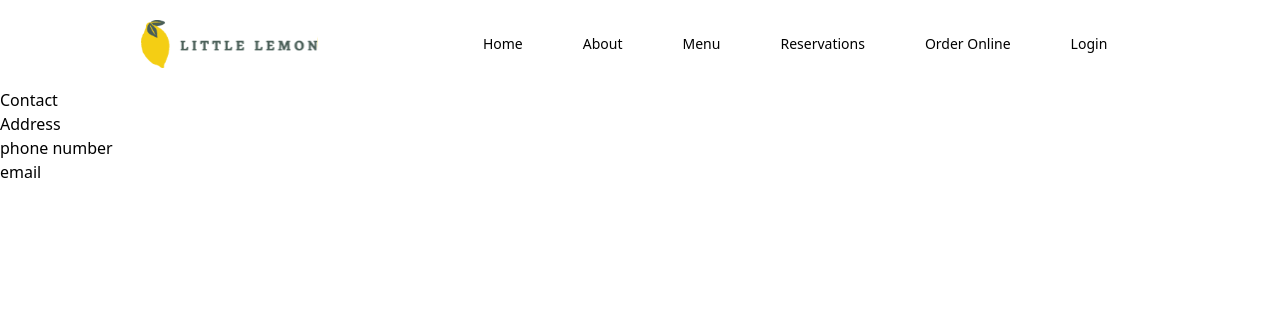
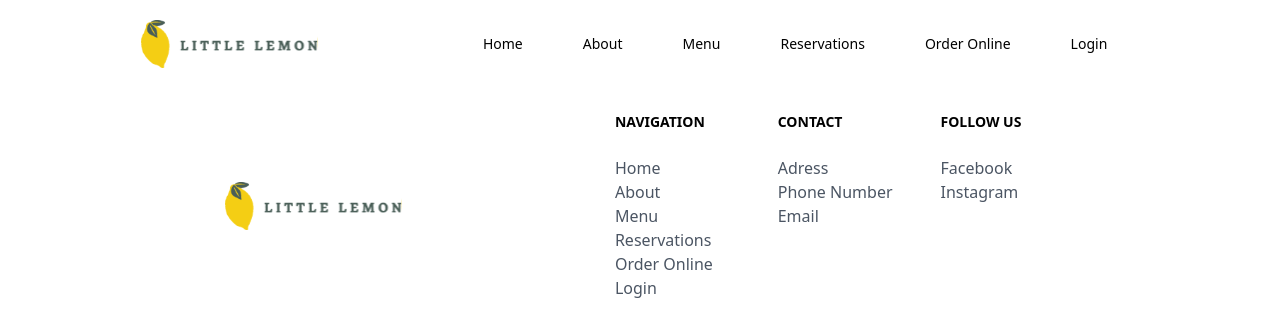
Before and after one commit to iAMSagar44/capstoneproject, a React (Create React App) app: page / in a window 1280 px wide. Shown: the top 336 px of the page. Built offline with nearby package versions, Linux system fonts and the light colour scheme.

Commit message:
Style Footer component

```diff
--- a/src/components/Footer.js
+++ b/src/components/Footer.js
@@ -1,15 +1,67 @@
 import React from "react";
+import logo from '../assets/Logo.svg'
 
 const Footer = () => {
-    return(
-        <footer>
-            <h5>Contact</h5>
-            <ul>
-                <li>Address</li>
-                <li>phone number</li>
-                <li>email</li>
-            </ul>
+    return (
+
+        <footer className="p-4 bg-white sm:p-6">
+            <div className="md:flex md:justify-evenly">
+                <a href="#/" className="flex items-center">
+                    <img src={logo} className="h-8 mr-3 sm:h-12" alt="Little Lemon Logo" />
+                </a>
+                <div className="grid grid-cols-2 gap-12 sm:grid-cols-3">
+                    <div>
+                        <h2 className="mb-6 text-sm font-semibold uppercase dark:text-black">Navigation</h2>
+                        <ul className="text-gray-600 dark:text-gray-800">
+                            <li>
+                                <a href="#/" className="hover:underline">Home</a>
+                            </li>
+                            <li>
+                                <a href="#/about" className="hover:underline">About</a>
+                            </li>
+                            <li>
+                                <a href="#/menu" className="hover:underline">Menu</a>
+                            </li>
+                            <li>
+                                <a href="#/reservations" className="hover:underline">Reservations</a>
+                            </li>
+                            <li>
+                                <a href="#/online" className="hover:underline">Order Online</a>
+                            </li>
+                            <li>
+                                <a href="#/login" className="hover:underline">Login</a>
+                            </li>
+                        </ul>
+                    </div>
+                    <div>
+                        <h2 className="mb-6 text-sm font-semibold uppercase dark:text-black">Contact</h2>
+                        <ul className="text-gray-600 dark:text-gray-800">
+                            <li>
+                                <a href="#/Address" className="hover:underline ">Adress</a>
+                            </li>
+                            <li>
+                                <a href="#/phone" className="hover:underline">Phone Number</a>
+                            </li>
+                            <li>
+                                <a href="#/email" className="hover:underline">Email</a>
+                            </li>
+                        </ul>
+                    </div>
+                    <div>
+                        <h2 className="mb-6 text-sm font-semibold uppercase dark:text-black">Follow Us</h2>
+                        <ul className="text-gray-600 dark:text-gray-800">
+                            <li>
+                                <a href="#/" className="hover:underline">Facebook</a>
+                            </li>
+                            <li>
+                                <a href="#/" className="hover:underline">Instagram</a>
+                            </li>
+                        </ul>
+                    </div>
+                </div>
+            </div>
         </footer>
+
     )
 }
 
```
